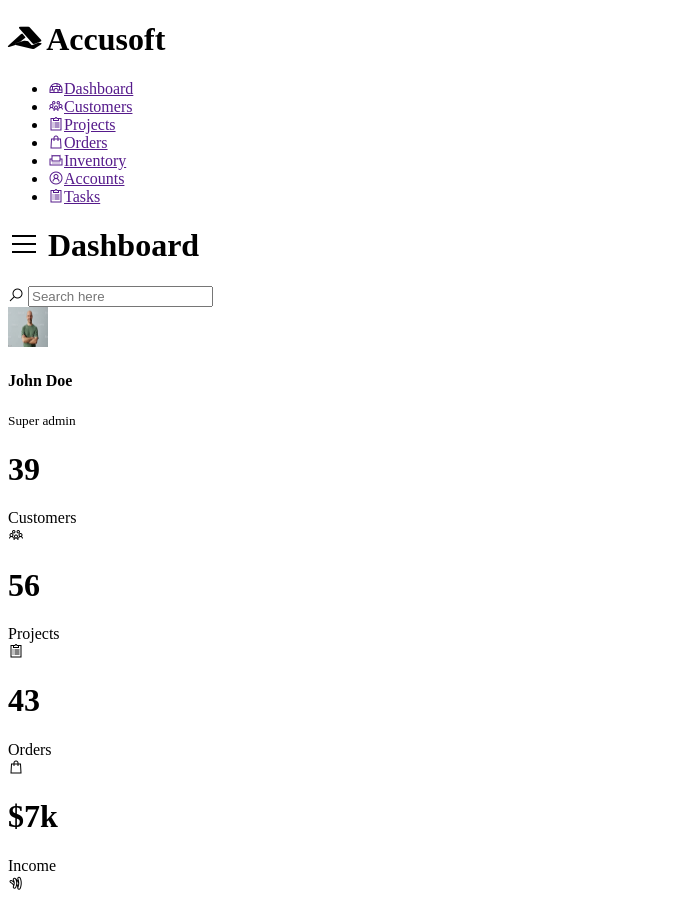
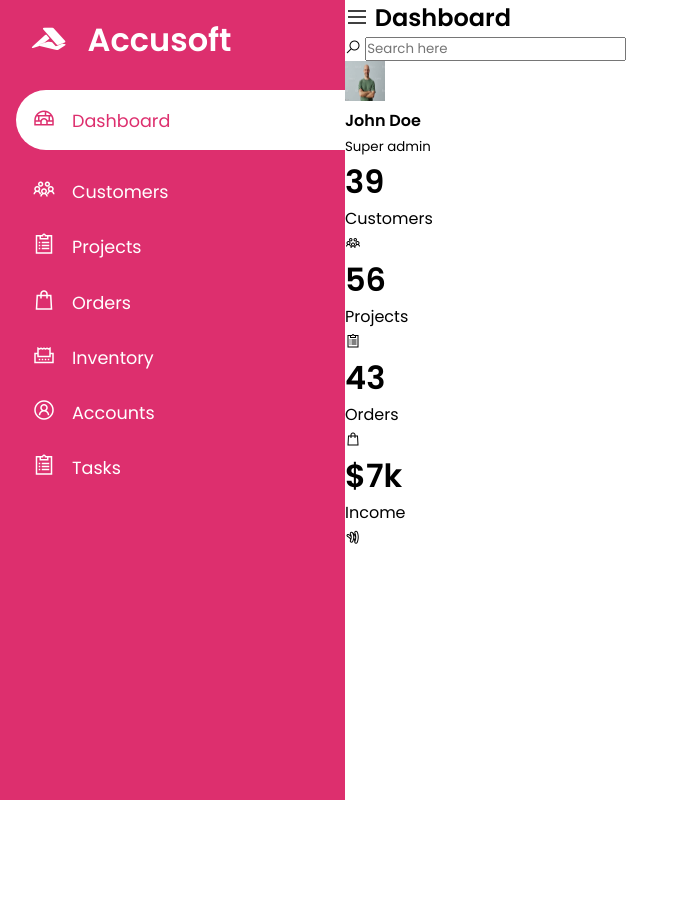
Before and after one commit to Ibraheem-Halasah22/Responsive_Admin_Dashboard_HTML-CSS, a plain HTML site: page index.html in a window 1280 px wide. Shown: the whole page, without its empty margins (0-689 px from the left). After the commit the page ends 800 px from the top, so only its background shows below. Drawn offline with nearby package versions, Linux system fonts and the light colour scheme.

Commit message:
all sidebar styles added

```diff
--- a/index.html
+++ b/index.html
@@ -20,7 +20,7 @@
             <div class="sidebar-menu">
                 <ul>
                     <li>
-                        <a href=""><span class="las la-igloo"></span><span>Dashboard</span></a>
+                        <a href="" class="active"><span class="las la-igloo"></span><span>Dashboard</span></a>
                     </li>
                     <li>
                         <a href=""><span class="las la-users"></span><span>Customers</span></a>
@@ -48,12 +48,12 @@
 
         <div class="main-content">
             <header>
-                <h1>
+                <h2>
                         <label for="">
                             <span class="las la-bars"></span>
                         </label>
                         Dashboard
-                </h1>
+                </h2>
 
                 <div class="search-wrapper">
                     <span class="las la-search"></span>
--- a/style.css
+++ b/style.css
@@ -1,6 +1,65 @@
-@import url("https://fonts.googleapis.com/css2?family=Poppins: wght@300;400;500;600&display=swap");
+@import url("https://fonts.googleapis.com/css2?family=Poppins:wght@300;400;500;600&display=swap");
 :root {
   --main-color: #dd2f6e;
   --color-dark: #1d2231;
   --text-grey: #8390a2;
 }
+
+* {
+  padding: 0;
+  margin: 0;
+  box-sizing: border-box;
+  list-style-type: none;
+  text-decoration: none;
+  font-family: "Poppins", sans-serif;
+}
+
+.sidebar {
+  width: 345px;
+  height: 100%;
+  position: fixed;
+  top: 0;
+  left: 0;
+  background-color: var(--main-color);
+}
+
+.sidebar-brand {
+  height: 90px;
+  padding: 1rem 0rem 1rem 2rem;
+  color: #fff;
+}
+
+.sidebar-brand span {
+  display: inline-block;
+  padding-right: 1rem;
+}
+
+.sidebar-menu li {
+  width: 100%;
+  margin-bottom: 1.7rem;
+  padding-left: 1rem;
+}
+
+.sidebar-menu a {
+  padding-left: 1rem;
+  display: block;
+  color: #fff;
+  font-size: 1.1rem;
+}
+
+.sidebar-menu a.active {
+  background-color: #fff;
+  padding-top: 1rem;
+  padding-bottom: 1rem;
+  color: var(--main-color);
+  border-radius: 30px 0 0 30px;
+}
+
+.sidebar-menu a span:first-child {
+  padding-right: 1rem;
+  font-size: 1.5rem;
+}
+
+.main-content {
+  margin-left: 345px;
+}
```
